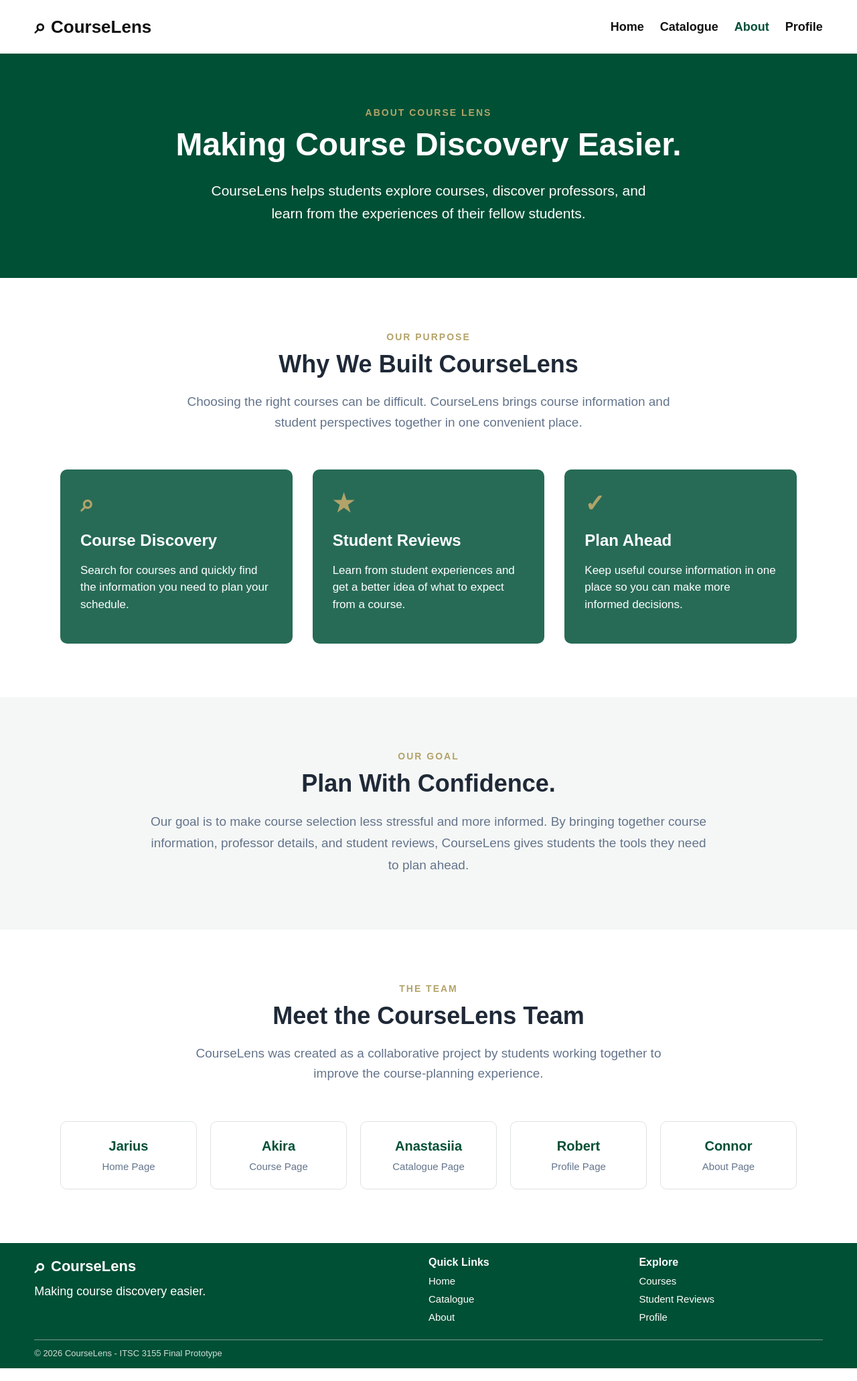
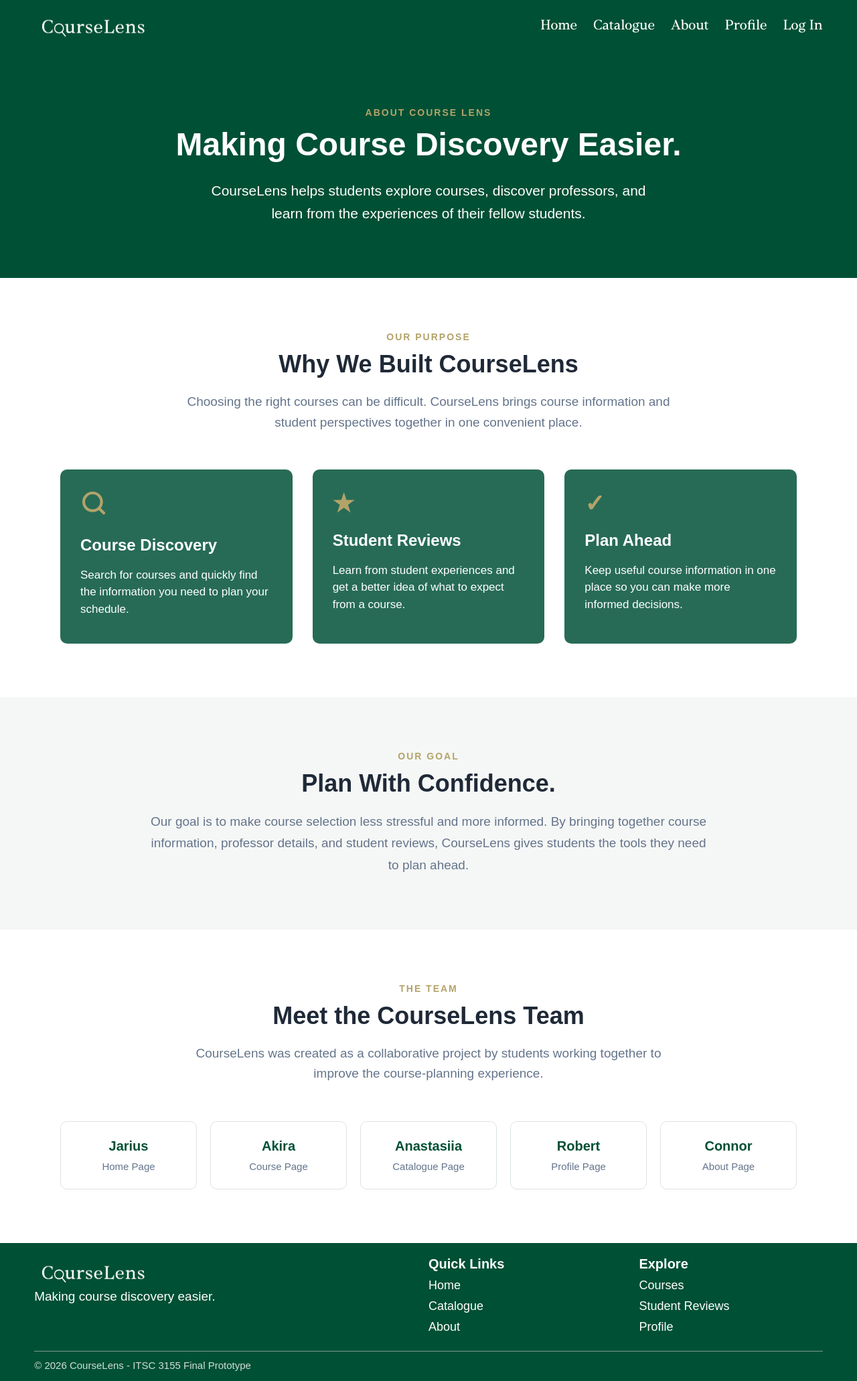
Before and after one commit to robertvalencia755-web/ITSC-3155-Final-Project, a website: page client/pages/about.html in a window 1280 px wide. Shown: the whole page at 67% size. Drawn offline with Linux system fonts and the light colour scheme.

Commit message:
Add universal header and improve frontend styling

```diff
--- a/client/assets/css/about.css
+++ b/client/assets/css/about.css
@@ -37,6 +37,13 @@ a {
     display: flex;
     align-items: center;
     gap: 8px;
+}
+
+.footer-logo img {
+    width: 180px;
+    max-width: 100%;
+    height: auto;
+    display: block;
 }
 
 .logo {
@@ -246,12 +253,12 @@ a {
 }
 
 .footer-brand h3 {
-    font-size: 22px;
+    font-size: 26px;
     margin: 0 0 12px;
 }
 
 .footer-brand p {
-    font-size: 18px;
+    font-size: 19px;
     margin: 0;
 }
 
@@ -263,12 +270,12 @@ a {
 
 .footer-links h4 {
     margin: 0;
-    font-size: 16px;
+    font-size: 20px;
 }
 
 .footer-links a {
     color: var(--white);
-    font-size: 15px;
+    font-size: 18px;
 }
 
 .footer-links a:hover {
@@ -282,7 +289,7 @@ a {
 
 .footer-bottom p {
     margin: 0;
-    font-size: 13px;
+    font-size: 15px;
     color: #d1ded8;
 }
 
--- /dev/null
+++ b/client/assets/css/header.css
@@ -0,0 +1,80 @@
+
+/* CourseLens Universal Header */
+
+@font-face {
+    font-family: "Historia";
+    src: url("/assets/fonts/HistoraRegular-6Ro2x.ttf") format("truetype");
+    font-weight: normal;
+    font-style: normal;
+    font-display: swap;
+}
+
+header[data-site-header] {
+    background: #005035;
+    min-height: 80px;
+    padding: 15px 4%;
+    display: flex;
+    justify-content: space-between;
+    align-items: center;
+    gap: 24px;
+}
+
+header[data-site-header] .site-logo {
+    display: flex;
+    align-items: center;
+    flex-shrink: 0;
+}
+
+header[data-site-header] .site-logo img {
+    width: 180px;
+    max-width: 100%;
+    height: auto;
+    display: block;
+}
+
+header[data-site-header] nav {
+    display: flex;
+    align-items: center;
+    flex-wrap: wrap;
+    gap: 24px;
+}
+
+header[data-site-header] nav a {
+    color: #ffffff;
+    text-decoration: none;
+    font-family: "Historia", Arial, sans-serif;
+    font-size: 20px;
+    font-weight: normal;
+    margin: 0;
+}
+
+header[data-site-header] nav a:hover,
+header[data-site-header] nav a[aria-current="page"] {
+    color: #b3a369;
+}
+
+header[data-site-header] nav a:focus-visible,
+header[data-site-header] .site-logo:focus-visible {
+    outline: 2px solid #ffffff;
+    outline-offset: 4px;
+}
+
+@media (max-width: 650px) {
+    header[data-site-header] {
+        flex-direction: column;
+        padding: 16px;
+    }
+
+    header[data-site-header] .site-logo img {
+        width: 150px;
+    }
+
+    header[data-site-header] nav {
+        justify-content: center;
+        gap: 12px 18px;
+    }
+
+    header[data-site-header] nav a {
+        font-size: 18px;
+    }
+}
--- a/client/assets/css/home.css
+++ b/client/assets/css/home.css
@@ -32,11 +32,11 @@ a {
     display: flex;
     justify-content: space-between;
     align-items: center;
-    background: var(--white);
+    background: var(--green);
 }
 
 .logo {
-    color: #111111;
+    color: var(--white);
     font-size: 26px;
     font-weight: 700;
 }
@@ -47,13 +47,13 @@ a {
 }
 
 .navbar nav a {
-    color: #111111;
+    color: var(--white);
     font-size: 18px;
     font-weight: 700;
 }
 
 .navbar nav a:hover {
-    color: var(--green);
+    color: var(--gold);
 }
 
 /* Hero */
@@ -210,12 +210,12 @@ a.feature-card:hover {
 }
 
 .footer-brand h3 {
-    font-size: 22px;
+    font-size: 26px;
     margin: 0 0 12px;
 }
 
 .footer-brand p {
-    font-size: 18px;
+    font-size: 19px;
     margin: 0;
 }
 
@@ -227,12 +227,12 @@ a.feature-card:hover {
 
 .footer-links h4 {
     margin: 0;
-    font-size: 16px;
+    font-size: 20px;
 }
 
 .footer-links a {
     color: var(--white);
-    font-size: 15px;
+    font-size: 18px;
 }
 
 .footer-links a:hover {
@@ -246,10 +246,16 @@ a.feature-card:hover {
 
 .footer-bottom p {
     margin: 0;
-    font-size: 13px;
+    font-size: 15px;
     color: #d1ded8;
 }
 
+.footer-logo img {
+    width: 180px;
+    max-width: 100%;
+    height: auto;
+    display: block;
+}
 
 /* Search Results Section */
 .search-results {
--- /dev/null
+++ b/client/assets/js/header.js
@@ -0,0 +1,41 @@
+
+const header = document.querySelector("[data-site-header]");
+
+if (header) {
+    const currentPage = window.location.pathname;
+
+    const links = [
+        { label: "Home", href: "/" },
+        { label: "Catalogue", href: "/pages/catalogue.html" },
+        { label: "About", href: "/pages/about.html" },
+        { label: "Profile", href: "/pages/profile.html" },
+        { label: "Log In", href: "/pages/auth/logIn_page.html" }
+    ];
+
+    const logo = document.createElement("a");
+    logo.href = "/";
+    logo.className = "site-logo";
+
+    const logoImage = document.createElement("img");
+    logoImage.src = "/assets/images/FInal CourseLen Logo Design.png";
+    logoImage.alt = "CourseLens Home";
+
+    logo.appendChild(logoImage);
+
+    const nav = document.createElement("nav");
+    nav.setAttribute("aria-label", "Main navigation");
+
+    links.forEach(({ label, href }) => {
+        const link = document.createElement("a");
+        link.href = href;
+        link.textContent = label;
+
+        if (currentPage === href) {
+            link.setAttribute("aria-current", "page");
+        }
+
+        nav.appendChild(link);
+    });
+
+    header.replaceChildren(logo, nav);
+}
--- a/client/pages/about.html
+++ b/client/pages/about.html
@@ -7,11 +7,12 @@
     <title>CourseLens | About</title>
 
     <link rel="stylesheet" href="../assets/css/about.css">
+    <link rel="stylesheet" href="/assets/css/header.css">
 </head>
 
 <body>
 
-    <header class="navbar">
+    <header class="navbar" data-site-header>
         <a href="/" class="logo">
             <span class="logo-icon" aria-hidden="true">⌕</span>
             <span>CourseLens</span>
@@ -56,7 +57,22 @@
             <div class="purpose-grid">
 
                 <article class="info-card">
-                    <div class="card-icon" aria-hidden="true">⌕</div>
+                    <div class="card-icon" aria-hidden="true">
+    <svg
+        xmlns="http://www.w3.org/2000/svg"
+        width="40"
+        height="40"
+        viewBox="0 0 24 24"
+        fill="none"
+        stroke="currentColor"
+        stroke-width="2.5"
+        stroke-linecap="round"
+        stroke-linejoin="round"
+    >
+        <circle cx="11" cy="11" r="8"></circle>
+        <path d="m21 21-4.35-4.35"></path>
+    </svg>
+</div>
 
                     <h3>Course Discovery</h3>
 
@@ -160,10 +176,12 @@
         <div class="footer-content">
 
             <div class="footer-brand">
-                <h3 class="footer-logo">
-                    <span class="logo-icon" aria-hidden="true">⌕</span>
-                    <span>CourseLens</span>
-                </h3>
+                <a href="/" class="footer-logo">
+    <img
+        src="/assets/images/FInal CourseLen Logo Design.png"
+        alt="CourseLens Home"
+    >
+</a>
 
                 <p>Making course discovery easier.</p>
             </div>
@@ -172,14 +190,14 @@
                 <h4>Quick Links</h4>
 
                 <a href="/">Home</a>
-                <a href="/pages/course.html">Catalogue</a>
+                <a href="/pages/catalogue.html">Catalogue</a>
                 <a href="/pages/about.html">About</a>
             </div>
 
             <div class="footer-links">
                 <h4>Explore</h4>
 
-                <a href="/pages/course.html">Courses</a>
+                <a href="/pages/catalogue.html">Courses</a>
                 <a href="/pages/course.html">Student Reviews</a>
                 <a href="/pages/profile.html">Profile</a>
             </div>
@@ -191,6 +209,6 @@
         </div>
 
     </footer>
-
+<script type="module" src="/assets/js/header.js"></script>
 </body>
 </html>
```
Also changed, not shown: client/index.html (+10 -6 lines), client/pages/auth/logIn_page.html (+3 -1 lines), client/pages/auth/signup_page.html (+3 -1 lines), client/pages/catalogue.html (+3 -2 lines), client/pages/course.html (+3 -1 lines), client/pages/profile.html (+3 -1 lines).
